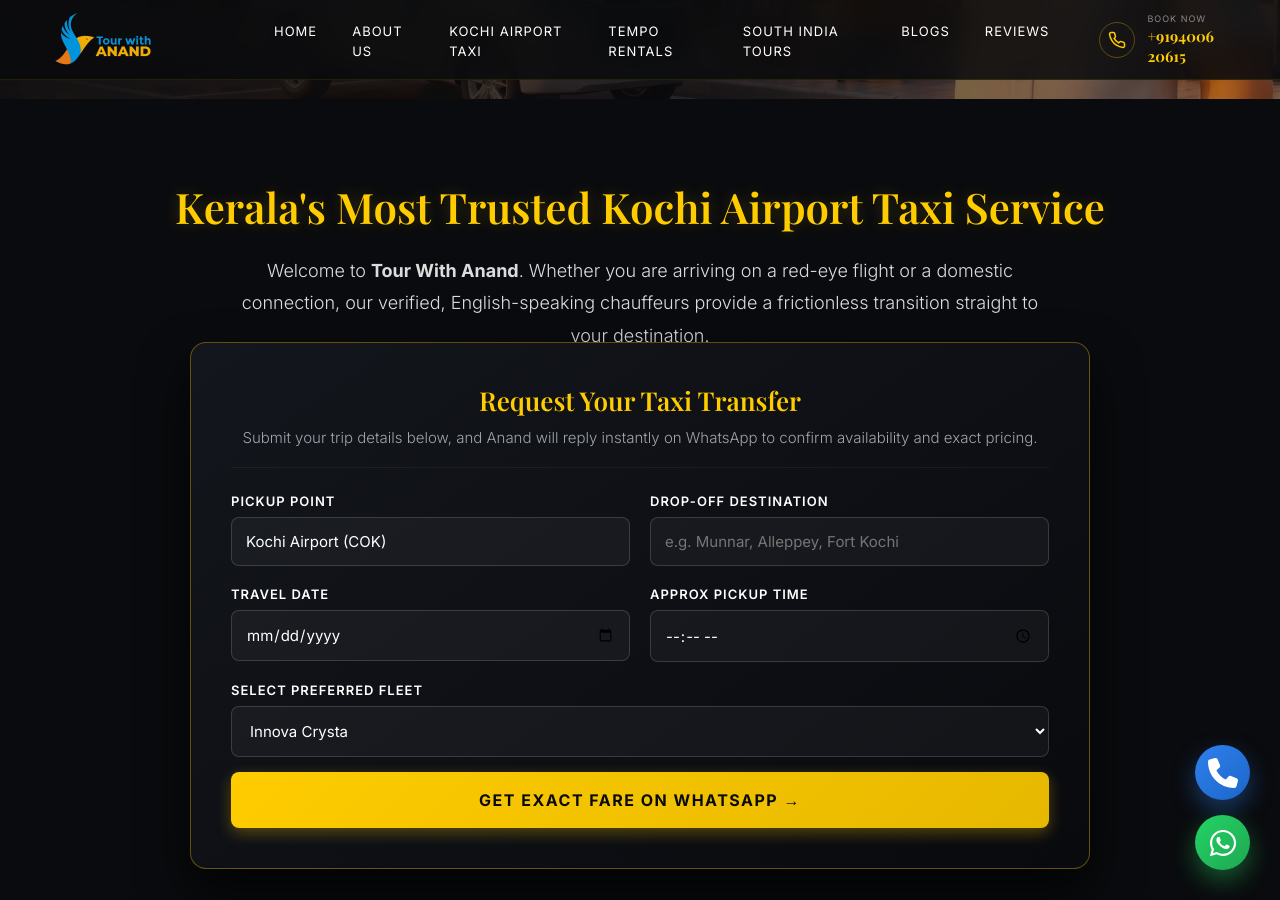
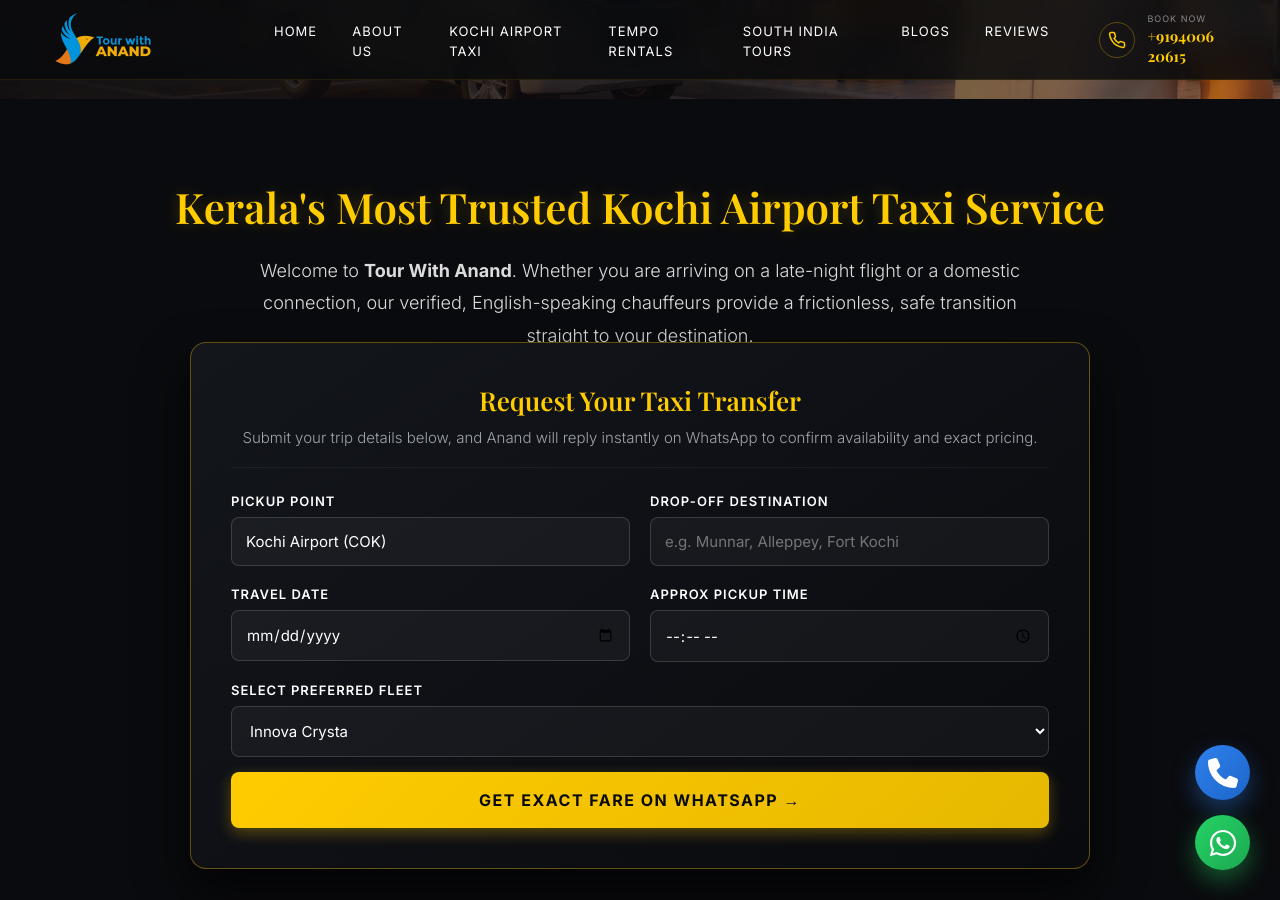
Before and after one commit to tourwithanand/tourwithanand-com, a Jekyll site: the page built from kochi-airport.html, in a window 1280 px wide and 900 px high, scrolled down 456 px. Built offline with Jekyll 4.4.1, drawn with Linux system fonts in a browser that asks for light colours; some of the changed text lies outside the part shown.

Commit message:
Update kochi-airport.html

```diff
--- a/kochi-airport.html
+++ b/kochi-airport.html
@@ -34,13 +34,13 @@
       "name": "Kerala"
     }
   ],
-  "description": "Reliable 24x7 Kochi airport taxi service. Book safe, comfortable, and transparently priced airport transfers across Kerala."
+  "description": "Reliable 24X7 Kochi airport taxi service. Book safe, comfortable, and transparently priced airport transfers across Kerala."
 }
 </script>
 
 <!-- DESKTOP HERO -->
 <section class="desktop-hero-banner desktop-only">
-  <img src="/Mobile%20Hero%20Airprot.jpg" class="desktop-hero-bg" alt="Tour With Anand Kochi Airport Taxi Service">
+  <img src="/Mobile%20Hero%20Airprot.jpg" class="desktop-hero-bg" alt="Tour With Anand 24X7 Kochi Airport Taxi">
   <div class="desktop-hero-overlay"></div>
 
   <div class="desktop-hero-content">
@@ -72,7 +72,7 @@
 
     <div class="document-text-block text-center-intro">
       <h2 class="seo-page-title">Kerala's Most Trusted Kochi Airport Taxi Service</h2>
-      <p>Welcome to <strong>Tour With Anand</strong>. Whether you are arriving on a red-eye flight or a domestic connection, our verified, English-speaking chauffeurs provide a frictionless transition straight to your destination.</p>
+      <p>Welcome to <strong>Tour With Anand</strong>. Whether you are arriving on a late-night flight or a domestic connection, our verified, English-speaking chauffeurs provide a frictionless, safe transition straight to your destination.</p>
     </div>
 
     <!-- BOOKING FORM (AD CONVERSION FOCUS) -->
@@ -172,7 +172,7 @@
     <!-- TOP DESTINATIONS -->
     <div class="document-text-block" style="margin-top: 60px;">
       <h2 class="centered-heading">Top Destinations via Kochi Airport Taxi</h2>
-      <p class="centered-subtext">Booking our <strong>Kochi airport taxi service</strong> gives you direct, chauffeur-driven access to South India's most stunning locations.</p>
+      <p class="centered-subtext">Booking our <strong>24X7 Kochi airport taxi service</strong> gives you direct, chauffeur-driven access to South India's most stunning locations.</p>
 
       <div class="destination-cards-grid">
         <div class="dest-card glass-card">
```
Also changed, not shown: other parts of kochi-airport.html (+2 -4 lines).
